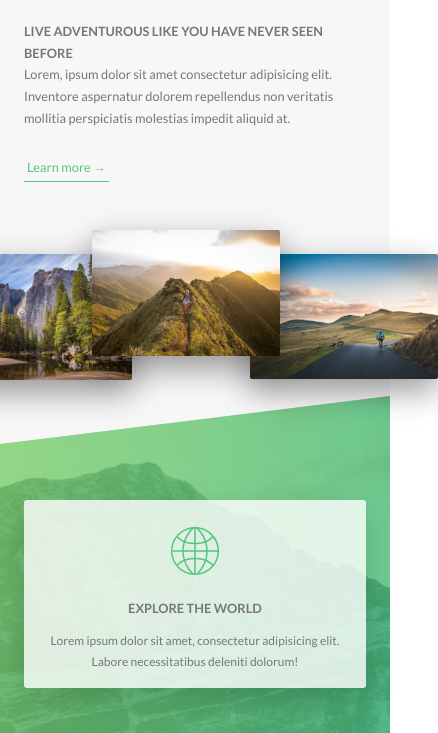
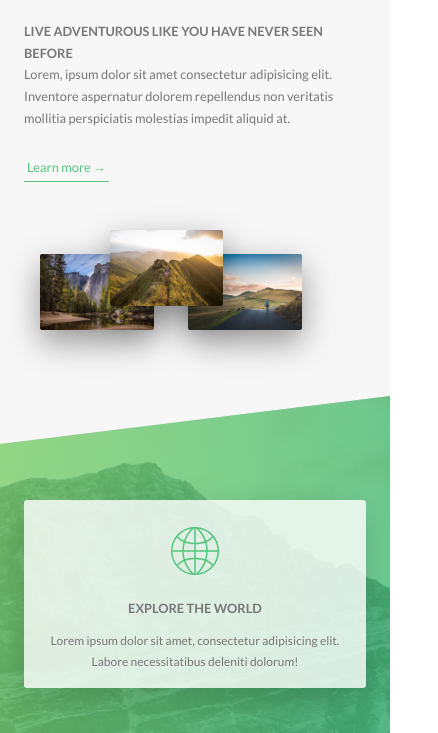
Before and after one commit to RichardVerbraak/Natours-Project, a website: page index.html in a window 390 px wide. Shown: the part 1025-1758 px from the top of the page, 438 px wide, since content can reach past the window. Drawn offline with Linux system fonts and the light colour scheme.

Commit message:
Added mobile query for composition component

```diff
--- a/sass/components/_about.scss
+++ b/sass/components/_about.scss
@@ -63,6 +63,10 @@
         z-index: 1;
         outline-offset: 2rem;
 
+        @include respond(phone) {
+            width: 33.33333%;
+        }
+
         &--p1 {
             left: 0;
             top: -2rem;
@@ -71,15 +75,24 @@
                 left: -10rem;
                 top: 1rem;
             }
+
+            @include respond(phone) {
+                left: 2rem;
+            }
         }
 
         &--p2 {
             right: 0;
             top: 2rem;
 
+
             @include respond(tab-port) {
                 right: -9rem;
                 top: 1rem;
+            }
+
+            @include respond(phone) {
+                right: 8rem;
             }
         }
 
@@ -88,6 +101,7 @@
             top: 10rem;
 
             @include respond(tab-port) {
+                left: 25%;
                 top: -2rem;
             }
         }
```
Also changed, not shown: css/styles.css.
